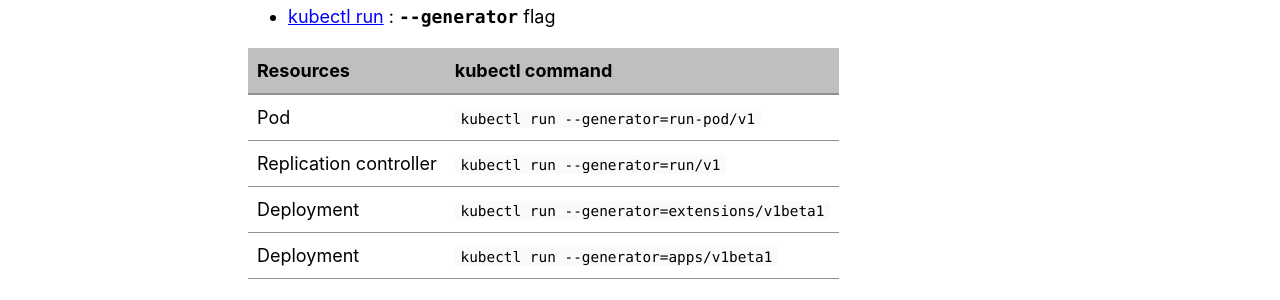
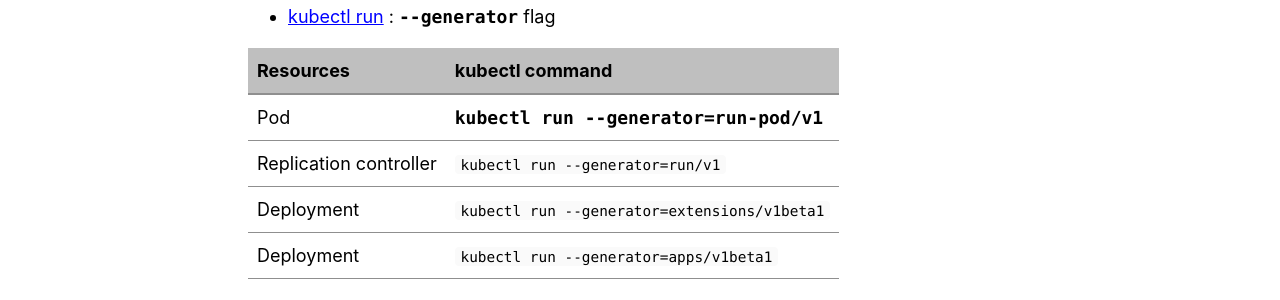
Before and after one commit to unipark00/tekrepo, a Jekyll site: the page built from _posts/2019-04-18-k8s-cheat-sheet.md, in a window 1280 px wide. Shown: the part 327-627 px from the top of the page. Built offline with Jekyll 4.4.1, drawn with Linux system fonts in a browser that asks for light colours; cached includes are drawn as plain includes.

```diff
--- a/_posts/2019-04-18-k8s-cheat-sheet.md
+++ b/_posts/2019-04-18-k8s-cheat-sheet.md
@@ -15,7 +15,7 @@ This post shows the cheat sheets for quick k8s operation.
 
 |Resources|kubectl command|
 |:--------|:--------------|
-|Pod|`kubectl run --generator=run-pod/v1`|
+|Pod|**`kubectl run --generator=run-pod/v1`**|
 |Replication controller|`kubectl run --generator=run/v1`|
 |Deployment|`kubectl run --generator=extensions/v1beta1`|
 |Deployment|`kubectl run --generator=apps/v1beta1`|
```
